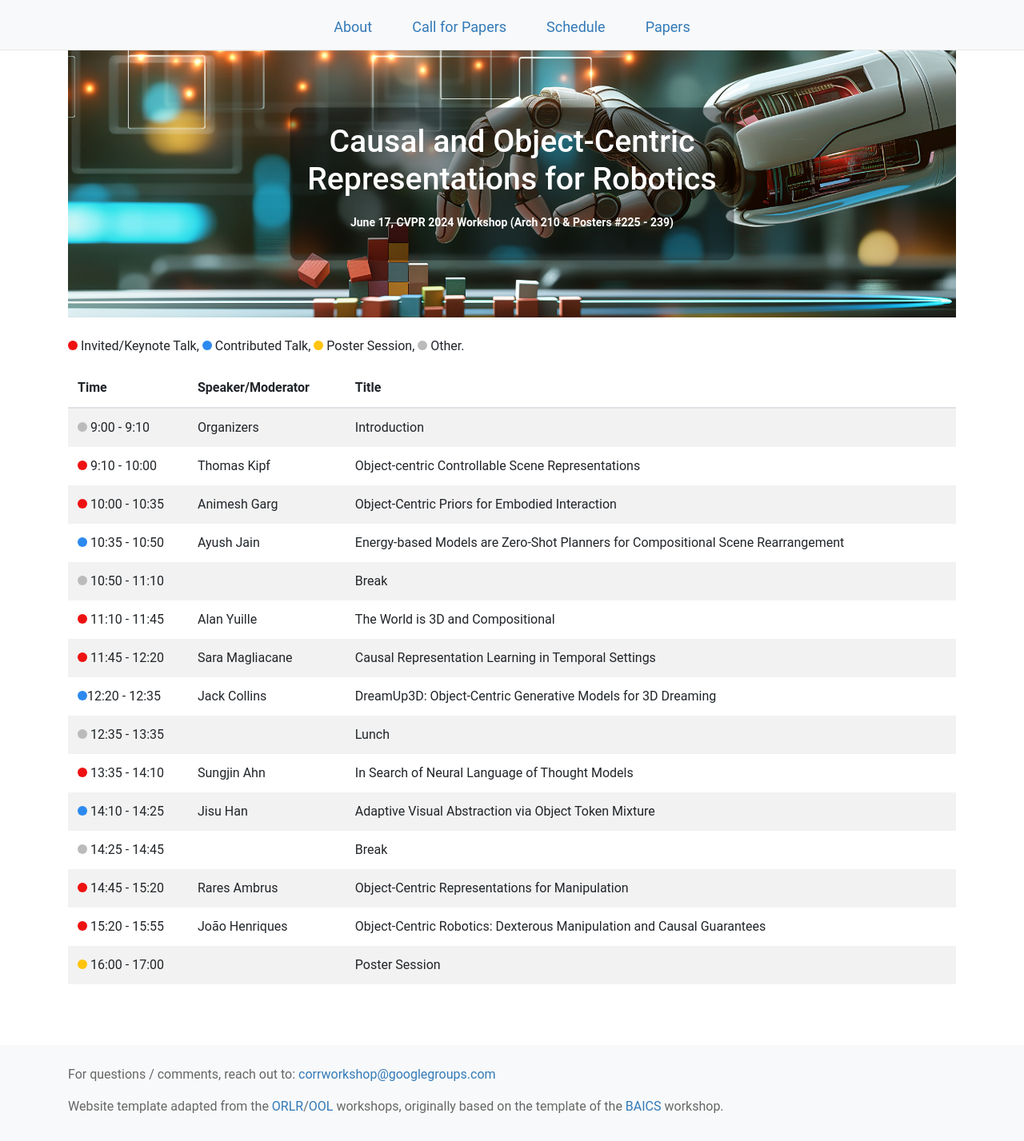
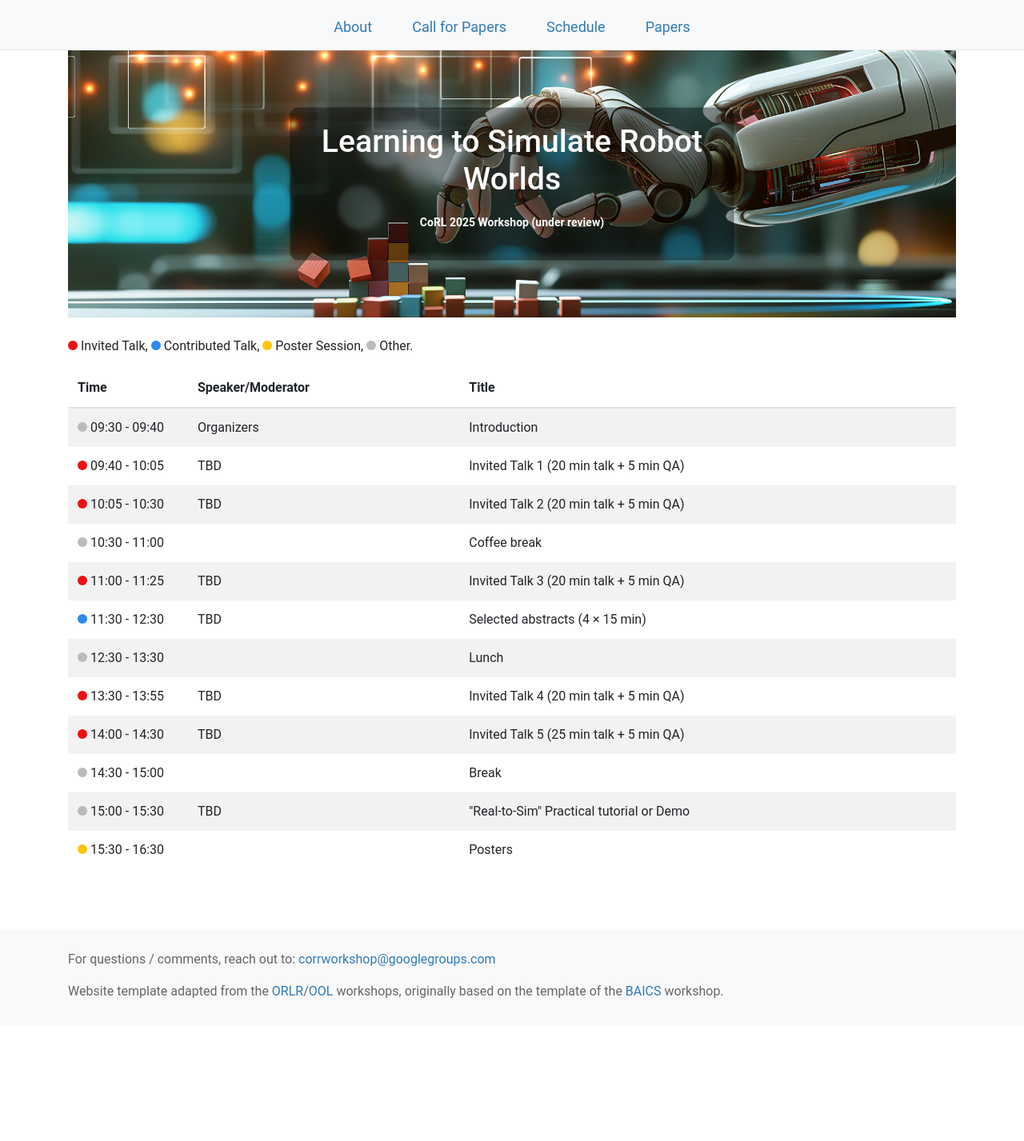
Before and after one commit to simulatingrobotworlds/simulatingrobotworlds.github.io, a Jekyll site: the page built from schedule.html, in a window 1280 px wide. Shown: the whole page at 80% size. Built offline with Jekyll 4.4.1, drawn with Linux system fonts in a browser that asks for light colours; nearby versions of some CDN libraries; after the commit the page ends 1283 px from its top, so only the background shows below that.

Commit message:
Update schedule.html with new workshop title and speaker details; adjust session timings and descriptions for clarity and consistency.

```diff
--- a/schedule.html
+++ b/schedule.html
@@ -2,15 +2,15 @@
 layout: default
 ---
 <div class="banner">
-  <img src="images/banner.jpg" alt="Causal and Object-Centric Representations for Robotics" class="banner-img">
+  <img src="images/banner.jpg" alt="Learning to Simulate Robot Worlds" class="banner-img">
   <div class="banner-text">
-    <h1>Causal and Object-Centric Representations for Robotics</h1>
-    <p>June 17, CVPR 2024 Workshop (Arch 210 & Posters #225 - 239)</p>
+    <h1>Learning to Simulate Robot Worlds</h1>
+    <p>CoRL 2025 Workshop (under review)</p>
   </div>
 </div>
 <div class="contributed talks">
   <p>
-  </br><span class="dot-invited-talk"></span> Invited/Keynote Talk,  <span class="dot-contributed-talk"></span> Contributed Talk,  <span class="dot-poster-session"></span> Poster Session,  <span class="dot-other-session"></span> Other.
+  </br><span class="dot-invited-talk"></span> Invited Talk,  <span class="dot-contributed-talk"></span> Contributed Talk,  <span class="dot-poster-session"></span> Poster Session,  <span class="dot-other-session"></span> Other.
   </p>
   <table class="table table-striped table-condensed" id="schedule">
     <thead>
@@ -22,79 +22,64 @@ layout: default
     </thead>
     <tbody>
       <tr>
-        <td><span class="dot-other-session"></span> 9:00 - 9:10</td>
+        <td><span class="dot-other-session"></span> 09:30 - 09:40</td>
         <td>Organizers</td>
         <td>Introduction</td>
       </tr>
       <tr>
-        <td><span class="dot-invited-talk"></span> 9:10 - 10:00</td>
-        <td>Thomas Kipf</td>
-        <td>Object-centric Controllable Scene Representations</td>
+        <td><span class="dot-invited-talk"></span> 09:40 - 10:05</td>
+        <td>TBD</td>
+        <td>Invited Talk 1 (20 min talk + 5 min QA)</td>
       </tr>
       <tr>
-        <td><span class="dot-invited-talk"></span> 10:00 - 10:35</td>
-        <td>Animesh Garg</td>
-        <td>Object-Centric Priors for Embodied Interaction</td>
+        <td><span class="dot-invited-talk"></span> 10:05 - 10:30</td>
+        <td>TBD</td>
+        <td>Invited Talk 2 (20 min talk + 5 min QA)</td>
       </tr>
       <tr>
-        <td><span class="dot-contributed-talk"></span> 10:35 - 10:50</td>
-        <td>Ayush Jain</td>
-        <td>Energy-based Models are Zero-Shot Planners for Compositional Scene Rearrangement</td>
+        <td><span class="dot-other-session"></span> 10:30 - 11:00</td>
+        <td></td>
+        <td>Coffee break</td>
       </tr>
       <tr>
-        <td><span class="dot-other-session"></span> 10:50 - 11:10</td>
-        <td> </td>
-        <td>Break</td>
+        <td><span class="dot-invited-talk"></span> 11:00 - 11:25</td>
+        <td>TBD</td>
+        <td>Invited Talk 3 (20 min talk + 5 min QA)</td>
       </tr>
       <tr>
-        <td><span class="dot-invited-talk"></span> 11:10 - 11:45</td>
-        <td>Alan Yuille</td>
-        <td>The World is 3D and Compositional</td>
+        <td><span class="dot-contributed-talk"></span> 11:30 - 12:30</td>
+        <td>TBD</td>
+        <td>Selected abstracts (4 × 15 min)</td>
       </tr>
       <tr>
-        <td><span class="dot-invited-talk"></span> 11:45 - 12:20</td>
-        <td>Sara Magliacane</td>
-        <td>Causal Representation Learning in Temporal Settings</td>
-      </tr>
-      <tr>
-        <td><span class="dot-contributed-talk"></span>12:20 - 12:35</td>
-        <td>Jack Collins</td>
-        <td>DreamUp3D: Object-Centric Generative Models for 3D Dreaming</td>
-      </tr>
-      <tr>
-        <td><span class="dot-other-session"></span> 12:35 - 13:35</td>
+        <td><span class="dot-other-session"></span> 12:30 - 13:30</td>
         <td></td>
         <td>Lunch</td>
       </tr>
       <tr>
-        <td><span class="dot-invited-talk"></span> 13:35 - 14:10</td>
-        <td>Sungjin Ahn</td>
-        <td>In Search of Neural Language of Thought Models</td>
+        <td><span class="dot-invited-talk"></span> 13:30 - 13:55</td>
+        <td>TBD</td>
+        <td>Invited Talk 4 (20 min talk + 5 min QA)</td>
       </tr>
       <tr>
-        <td><span class="dot-contributed-talk"></span> 14:10 - 14:25</td>
-        <td>Jisu Han</td>
-        <td>Adaptive Visual Abstraction via Object Token Mixture</td>
+        <td><span class="dot-invited-talk"></span> 14:00 - 14:30</td>
+        <td>TBD</td>
+        <td>Invited Talk 5 (25 min talk + 5 min QA)</td>
       </tr>
       <tr>
-        <td><span class="dot-other-session"></span> 14:25 - 14:45</td>
+        <td><span class="dot-other-session"></span> 14:30 - 15:00</td>
         <td></td>
         <td>Break</td>
       </tr>
       <tr>
-        <td><span class="dot-invited-talk"></span> 14:45 - 15:20</td>
-        <td>Rares Ambrus</td>
-        <td>Object-Centric Representations for Manipulation</td>
+        <td><span class="dot-other-session"></span> 15:00 - 15:30</td>
+        <td>TBD</td>
+        <td>"Real-to-Sim" Practical tutorial or Demo</td>
       </tr>
       <tr>
-        <td><span class="dot-invited-talk"></span> 15:20 - 15:55</td>
-        <td>João Henriques</td>
-        <td>Object-Centric Robotics: Dexterous Manipulation and Causal Guarantees</td>
-      </tr>
-      <tr>
-        <td><span class="dot-poster-session"></span> 16:00 - 17:00</td>
+        <td><span class="dot-poster-session"></span> 15:30 - 16:30</td>
         <td></td>
-        <td>Poster Session</td>
+        <td>Posters</td>
       </tr>
     </tbody>
   </table>
```
